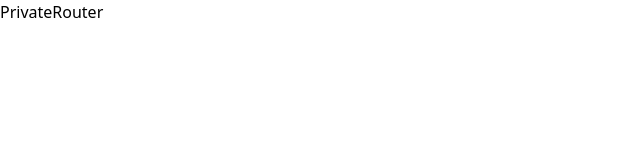
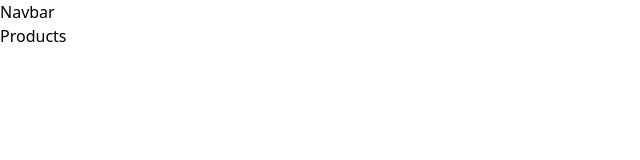
Before and after one commit to psyBeth/Hanako-Store, a React (Create React App) app: page /dashboard/products in a window 1280 px wide. Shown: the top 160 px of the page, without its empty margins (0-640 px from the left). Built offline with nearby package versions, Linux system fonts and the light colour scheme.

Commit message:
Private router

```diff
--- a/src/router/PrivateRouter.jsx
+++ b/src/router/PrivateRouter.jsx
@@ -1,8 +1,15 @@
-import React from 'react'
+import { Navigate, Outlet } from "react-router-dom";
+import Navbar from "../components/Navbar";
+
 
 const PrivateRouter = () => {
-  return (
-    <div>PrivateRouter</div>
+  return true ? (
+    <>
+        <Navbar />
+        <Outlet />
+    </>
+  ) : (
+    <Navigate to="/" />
   )
 }
 
```
